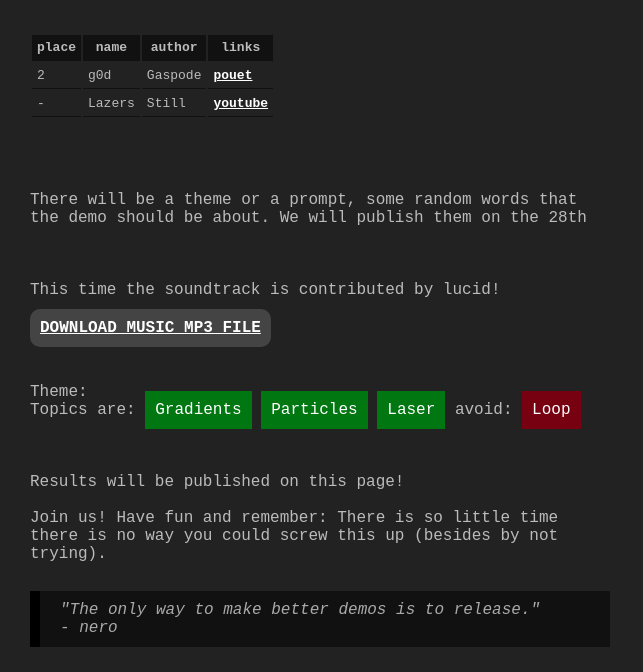
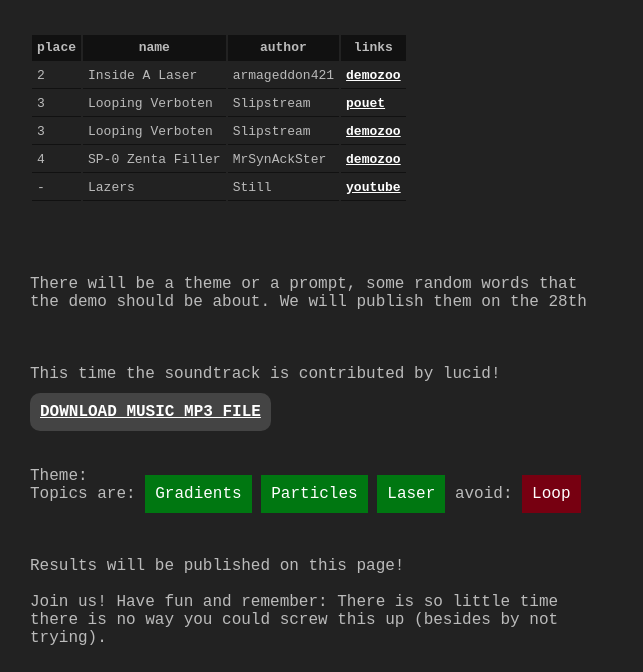
Before and after one commit to pandrr/fast-challenge-web, a plain HTML site: page archive_03_zenta_2022.html in a window 1280 px wide. Shown: the part 78-750 px from the top of the page, without its empty margins (0-643 px from the left). Drawn offline with Linux system fonts and the light colour scheme.

Commit message:
added missing entries

```diff
--- a/archive_03_zenta_2022.html
+++ b/archive_03_zenta_2022.html
@@ -22,10 +22,34 @@
     </tr>
     <tr>
         <td>2</td>
-        <td>g0d</td>
-        <td>Gaspode</td>
+        <td>Inside A Laser </td>
+        <td>armageddon421</td>
+        <td>
+            <a href="https://demozoo.org/productions/317029/">demozoo</a>
+        </td>
+    </tr>
+    <tr>
+        <td>3</td>
+        <td> Looping Verboten </td>
+        <td> Slipstream </td>
         <td>
             <a href="https://www.pouet.net/prod.php?which=93179">pouet</a>
+        </td>
+    </tr>
+    <tr>
+        <td>3</td>
+        <td> Looping Verboten </td>
+        <td> Slipstream </td>
+        <td>
+            <a href="https://demozoo.org/productions/317026/">demozoo</a>
+        </td>
+    </tr>
+    <tr>
+        <td>4</td>
+        <td> SP-0 Zenta Filler </td>
+        <td>MrSynAckSter</td>
+        <td>
+            <a href="https://demozoo.org/productions/317028/">demozoo</a>
         </td>
     </tr>
     <tr>
```
